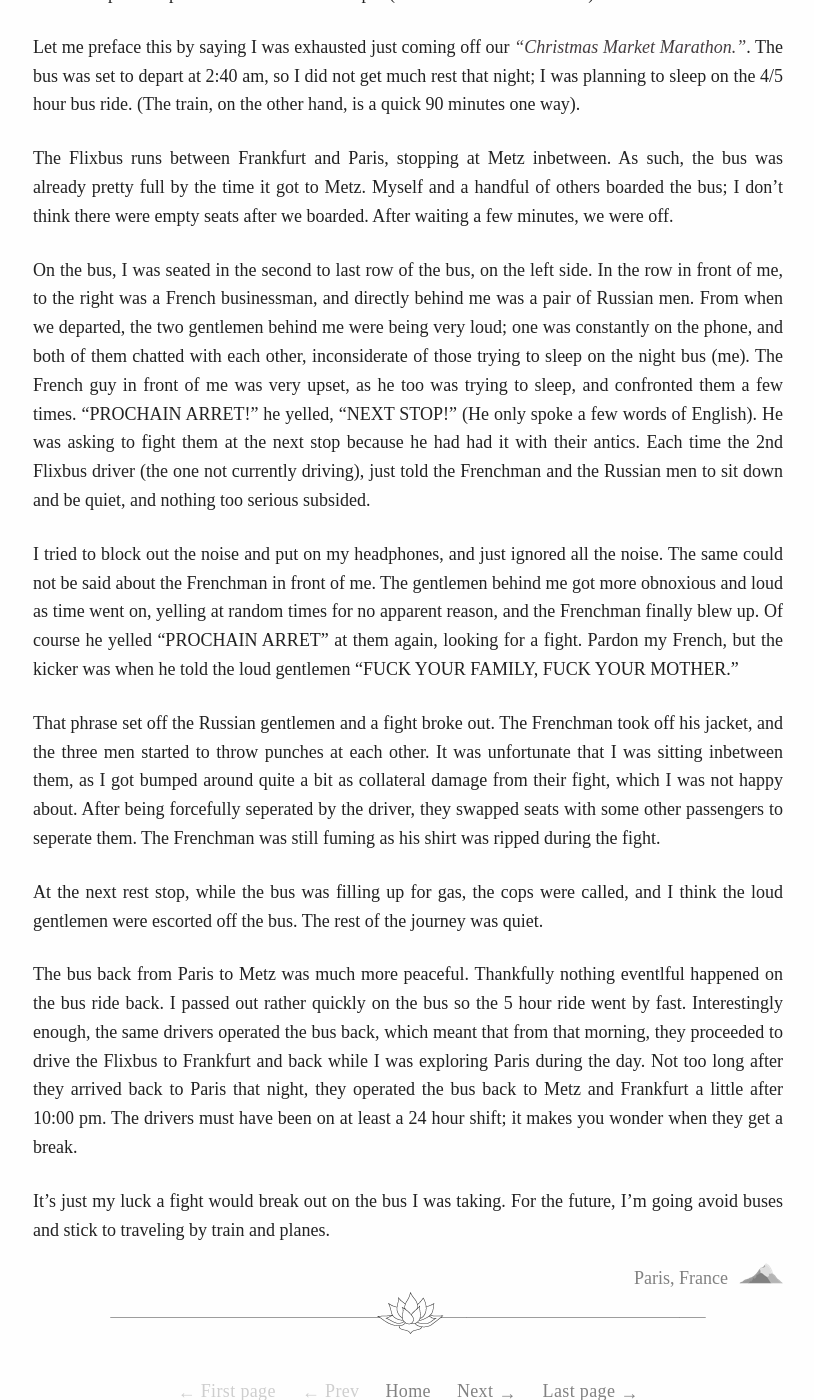
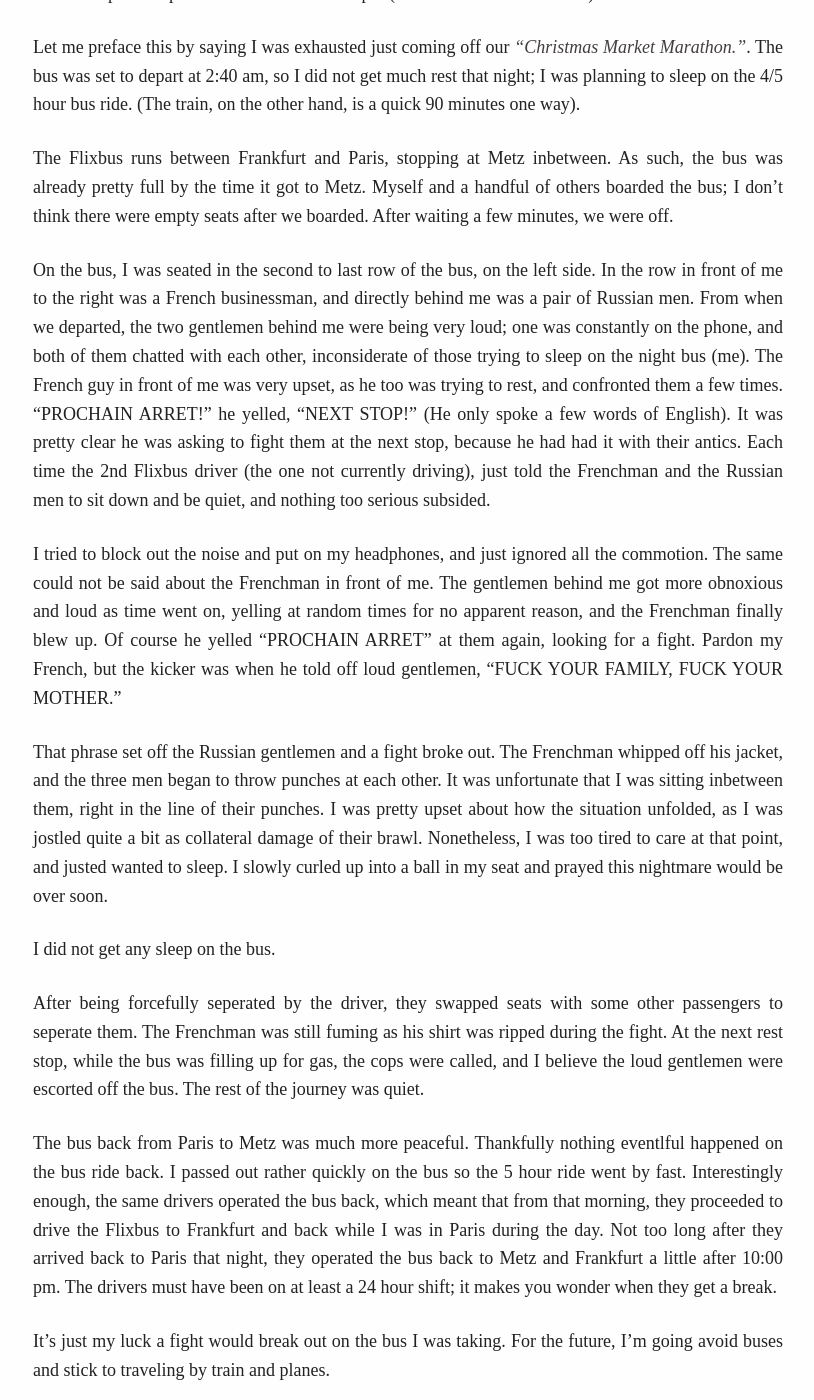
Before and after one commit to csshen/travelog, a Jekyll site: the page built from _posts/2018-11-24-prochain-arret.md, in a window 1280 px wide and 1400 px high, scrolled down 839 px. Shown: the whole window, without its empty margins (232-1046 px from the left). Built offline with Jekyll 4.4.1, drawn with Linux system fonts in a browser that asks for light colours.

Commit message:
finised post

```diff
--- a/_posts/2018-11-24-prochain-arret.md
+++ b/_posts/2018-11-24-prochain-arret.md
@@ -15,15 +15,17 @@ Let me preface this by saying I was exhausted just coming off our *["Christmas M
 
 The Flixbus runs between Frankfurt and Paris, stopping at Metz inbetween. As such, the bus was already pretty full by the time it got to Metz. Myself and a handful of others boarded the bus; I don't think there were empty seats after we boarded. After waiting a few minutes, we were off.
 
-On the bus, I was seated in the second to last row of the bus, on the left side. In the row in front of me, to the right was a French businessman, and directly behind me was a pair of Russian men. From when we departed, the two gentlemen behind me were being very loud; one was constantly on the phone, and both of them chatted with each other, inconsiderate of those trying to sleep on the night bus (me). The French guy in front of me was very upset, as he too was trying to sleep, and confronted them a few times. "PROCHAIN ARRET!" he yelled, "NEXT STOP!" (He only spoke a few words of English). He was asking to fight them at the next stop because he had had it with their antics. Each time the 2nd Flixbus driver (the one not currently driving), just told the Frenchman and the Russian men to sit down and be quiet, and nothing too serious subsided.
+On the bus, I was seated in the second to last row of the bus, on the left side. In the row in front of me to the right was a French businessman, and directly behind me was a pair of Russian men. From when we departed, the two gentlemen behind me were being very loud; one was constantly on the phone, and both of them chatted with each other, inconsiderate of those trying to sleep on the night bus (me). The French guy in front of me was very upset, as he too was trying to rest, and confronted them a few times. "PROCHAIN ARRET!" he yelled, "NEXT STOP!" (He only spoke a few words of English). It was pretty clear he was asking to fight them at the next stop, because he had had it with their antics. Each time the 2nd Flixbus driver (the one not currently driving), just told the Frenchman and the Russian men to sit down and be quiet, and nothing too serious subsided.
 
-I tried to block out the noise and put on my headphones, and just ignored all the noise. The same could not be said about the Frenchman in front of me. The gentlemen behind me got more obnoxious and loud as time went on, yelling at random times for no apparent reason, and the Frenchman finally blew up. Of course he yelled "PROCHAIN ARRET" at them again, looking for a fight. Pardon my French, but the kicker was when he told the loud gentlemen "FUCK YOUR FAMILY, FUCK YOUR MOTHER."
+I tried to block out the noise and put on my headphones, and just ignored all the commotion. The same could not be said about the Frenchman in front of me. The gentlemen behind me got more obnoxious and loud as time went on, yelling at random times for no apparent reason, and the Frenchman finally blew up. Of course he yelled "PROCHAIN ARRET" at them again, looking for a fight. Pardon my French, but the kicker was when he told off loud gentlemen, "FUCK YOUR FAMILY, FUCK YOUR MOTHER."
 
-That phrase set off the Russian gentlemen and a fight broke out. The Frenchman took off his jacket, and the three men started to throw punches at each other. It was unfortunate that I was sitting inbetween them, as I got bumped around quite a bit as collateral damage from their fight, which I was not happy about. After being forcefully seperated by the driver, they swapped seats with some other passengers to seperate them. The Frenchman was still fuming as his shirt was ripped during the fight.
+That phrase set off the Russian gentlemen and a fight broke out. The Frenchman whipped off his jacket, and the three men began to throw punches at each other. It was unfortunate that I was sitting inbetween them, right in the line of their punches. I was pretty upset about how the situation unfolded, as I was jostled quite a bit as collateral damage of their brawl. Nonetheless, I was too tired to care at that point, and justed wanted to sleep. I slowly curled up into a ball in my seat and prayed this nightmare would be over soon.
 
-At the next rest stop, while the bus was filling up for gas, the cops were called, and I think the loud gentlemen were escorted off the bus. The rest of the journey was quiet.
+I did not get any sleep on the bus.
 
-The bus back from Paris to Metz was much more peaceful. Thankfully nothing eventlful happened on the bus ride back. I passed out rather quickly on the bus so the 5 hour ride went by fast. Interestingly enough, the same drivers operated the bus back, which meant that from that morning, they proceeded to drive the Flixbus to Frankfurt and back while I was exploring Paris during the day. Not too long after they arrived back to Paris that night, they operated the bus back to Metz and Frankfurt a little after 10:00 pm. The drivers must have been on at least a 24 hour shift; it makes you wonder when they get a break.
+After being forcefully seperated by the driver, they swapped seats with some other passengers to seperate them. The Frenchman was still fuming as his shirt was ripped during the fight. At the next rest stop, while the bus was filling up for gas, the cops were called, and I believe the loud gentlemen were escorted off the bus. The rest of the journey was quiet.
+
+The bus back from Paris to Metz was much more peaceful. Thankfully nothing eventlful happened on the bus ride back. I passed out rather quickly on the bus so the 5 hour ride went by fast. Interestingly enough, the same drivers operated the bus back, which meant that from that morning, they proceeded to drive the Flixbus to Frankfurt and back while I was in Paris during the day. Not too long after they arrived back to Paris that night, they operated the bus back to Metz and Frankfurt a little after 10:00 pm. The drivers must have been on at least a 24 hour shift; it makes you wonder when they get a break.
 
 It's just my luck a fight would break out on the bus I was taking. For the future, I'm going avoid buses and stick to traveling by train and planes.
 
```
Also changed, not shown: _posts/2018-09-06-switzerland.md (+11 -5 lines), _posts/2018-09-14-luxembourg.md (+4 -2 lines), _posts/2018-11-10-trier.md (+2 -2 lines), about.md (+2 -2 lines), 10 other files.
